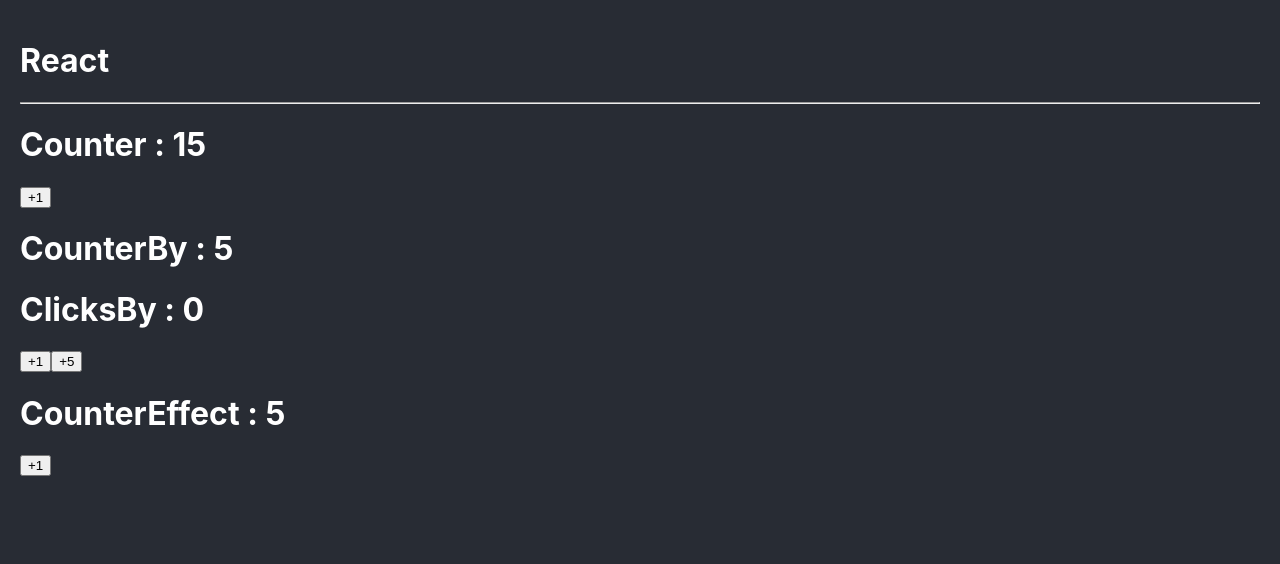
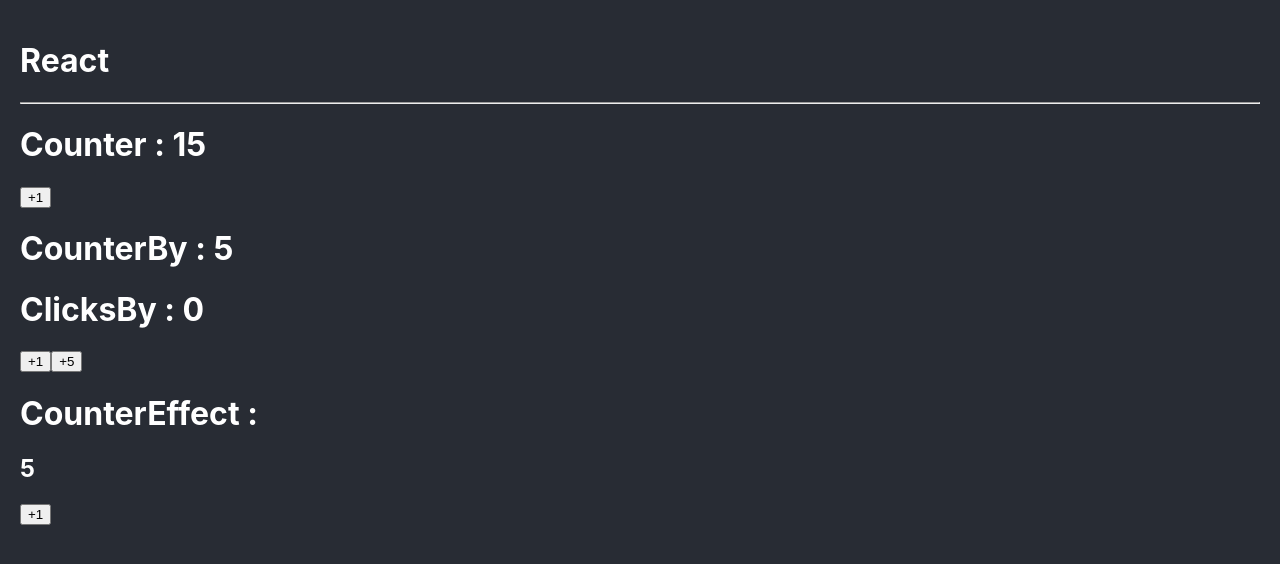
Before and after one commit to eapepe0/React-Avanzado, a React (Create React App) app: page / in a window 1280 px wide. Shown: the top 564 px of the page. Built offline with nearby package versions, Linux system fonts and the light colour scheme.

Commit message:
Leccion 15 Finalizada

```diff
--- a/package.json
+++ b/package.json
@@ -10,6 +10,7 @@
     "@types/node": "^16.18.14",
     "@types/react": "^18.0.28",
     "@types/react-dom": "^18.0.11",
+    "gsap": "^3.11.4",
     "react": "^18.2.0",
     "react-dom": "^18.2.0",
     "react-scripts": "5.0.1",
--- a/src/CounterEffect.tsx
+++ b/src/CounterEffect.tsx
@@ -1,4 +1,5 @@
 import { useState, useEffect } from "react";
+import { gsap } from "gsap";
 
 const MAX_COUNT = 10;
 export const CounterEffect = () => {
@@ -16,11 +17,18 @@
       "%cSe llego al valor maximo!!!",
       "color:red; background-color:white"
     );
+    gsap.to("h2", { y: -10, duration: 0.2, ease: "ease.out" }).then(() => {
+      gsap.to("h2", { y: 0, duration: 1, ease: "bounce.out" });
+    });
+    //* creamos la animacion que afecta al h2 , donde y se movera hacia arriba con un valor negativo en un transcurso de 0.2 seg
+    //* gsap.to es una promesa asi que usando un .then podemos controlar lo que se ejecuta cuando se cumple la promesa
+    //* en este caso usamos otra animacion para simular un rebote
   }, [counter]); //* se ejecuta el useEffect cada vez que cambia el counter ( o sea cuando hacemos click en el boton)
 
   return (
     <>
-      <h1>CounterEffect : {counter}</h1>
+      <h1>CounterEffect :</h1>
+      <h2>{counter}</h2>
       <button onClick={handleClick}>+1</button>
     </>
   );
```
Also changed, not shown: 1 other file (tests, documents, lock files or other folders).
